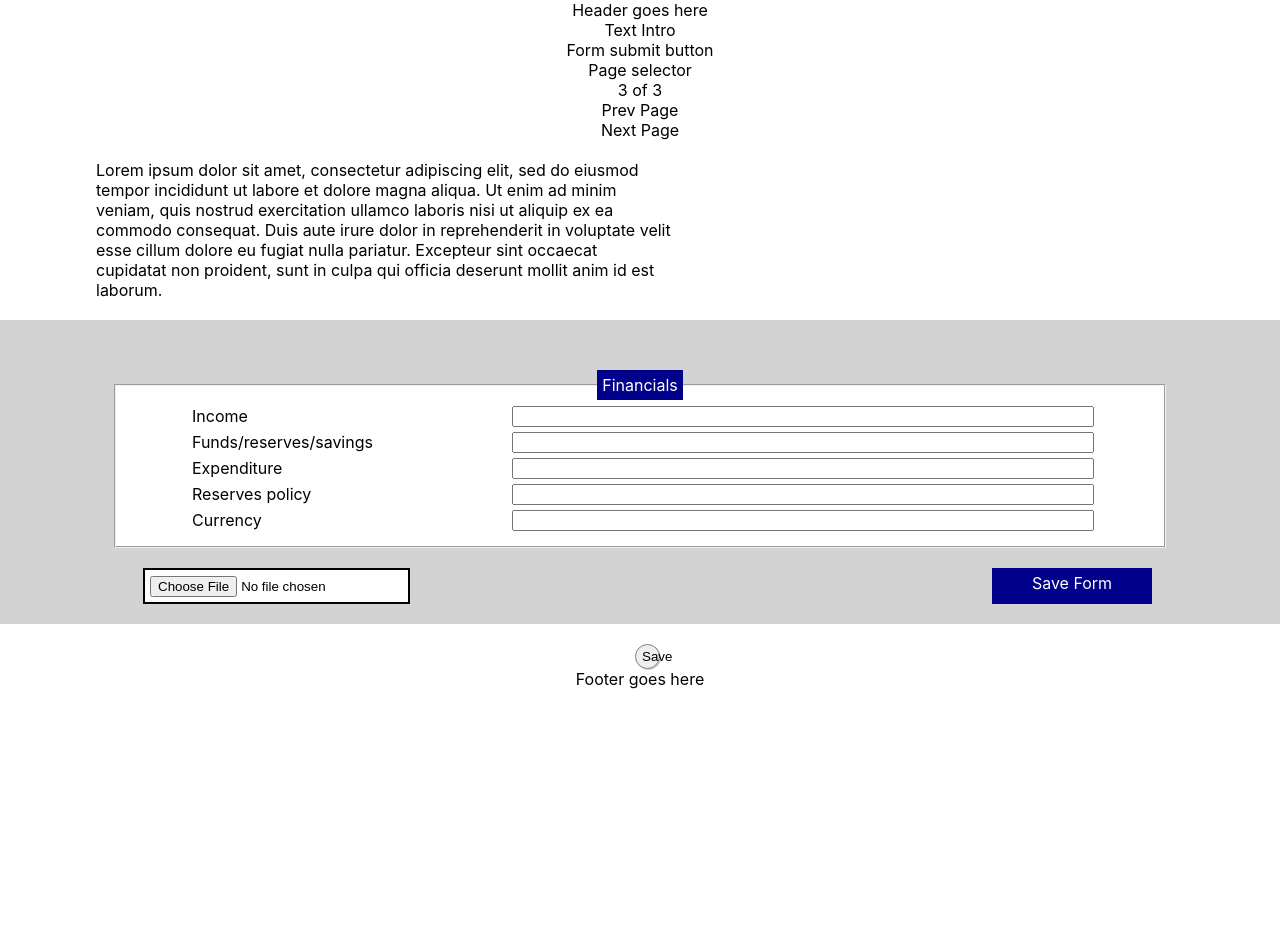
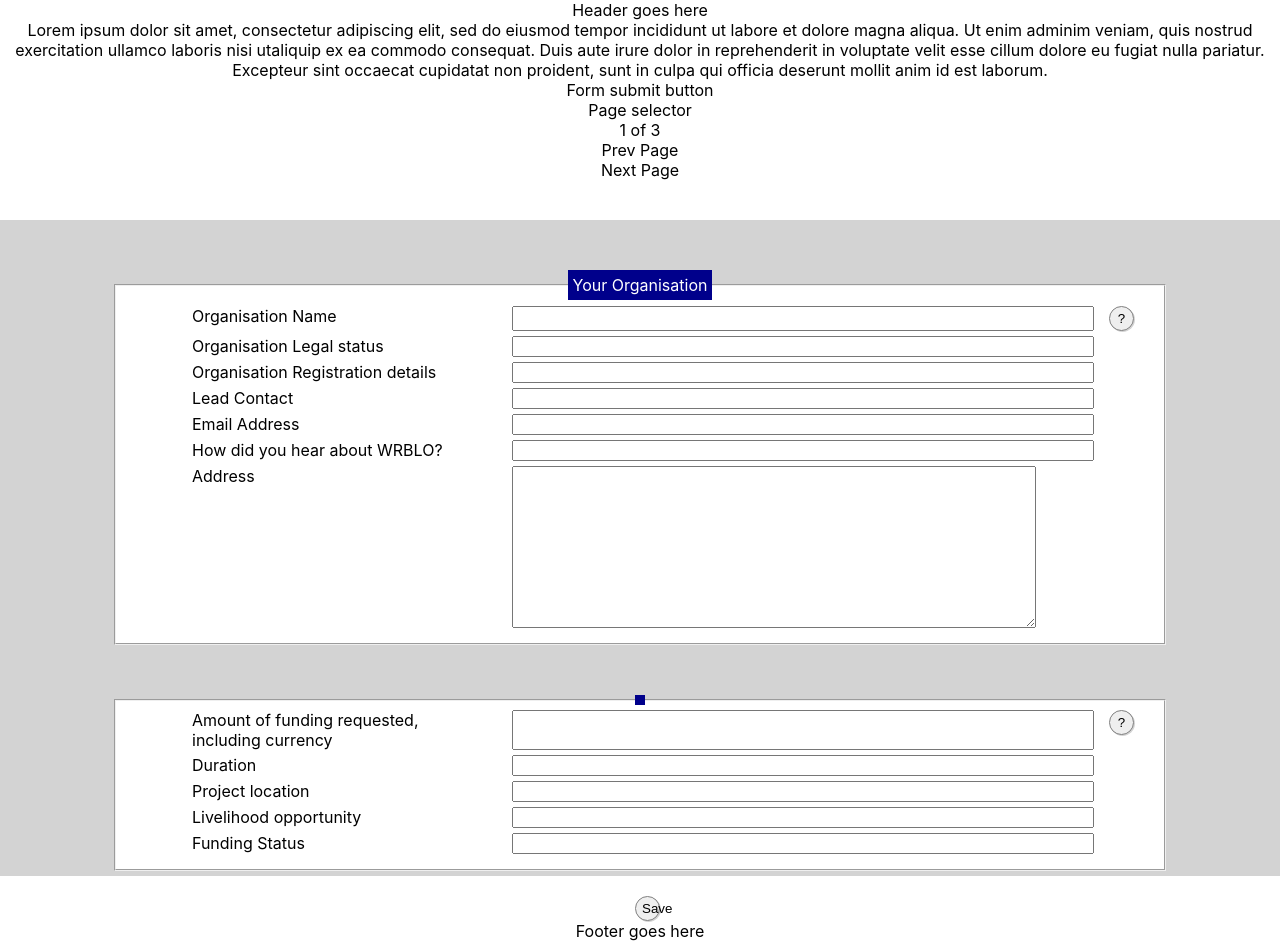
Before and after one commit to Raxxius/wrblo-apply-v2-form-test, a React (Create React App) app: page / in a window 1280 px wide. Before the commit the page ends 800 px from the top, so only its background shows below. Built offline with nearby package versions, Linux system fonts and the light colour scheme.

Commit message:
updating multipage form state

```diff
--- a/src/Components/Form.jsx
+++ b/src/Components/Form.jsx
@@ -3,21 +3,17 @@ import FormBuilder from "./FormComponents/FormBuilder";
 import FormHeader from "./FormComponents/FormHeader";
 import FormFooter from "./FormComponents/FormFooter";
 import { useState } from "react";
-import { parseData, handlePageChange } from "../Functions/formFunctions";
+import { parseData, handlePageChange, handleFormChange } from "../Functions/formFunctions";
 import { useEffect } from "react";
 
 export default function Form() {
   /* datafetch */
   const DATA = Example2;
+  const [formIntro, numberOfPages, pages] = parseData(DATA);
 
   /* state management */
-  const [formIntro, numberOfPages, pages] = parseData(DATA);
-  const [pageNumber, setPageNumber] = useState(3);
-  const [displayedPage, setDisplayedPage] = useState(pages[pageNumber-1])
-
-  useEffect(() => {
-    setDisplayedPage(pages[pageNumber-1])
-  }, [pageNumber])
+  const [formData, setFormData] = useState(DATA)
+  const [pageNumber, setPageNumber] = useState(1);
 
   return (
     <>
@@ -30,8 +26,10 @@ export default function Form() {
         pages={pages}
       />
       <FormBuilder
-        formData={displayedPage}
-        setFormData={setDisplayedPage}
+        pageNumber={pageNumber}
+        formData={formData}
+        setFormData={setFormData}
+        handleFormChange={handleFormChange}
       />
       <FormFooter />
     </>
--- a/src/Components/FormComponents/FormBuilder.jsx
+++ b/src/Components/FormComponents/FormBuilder.jsx
@@ -1,9 +1,7 @@
-import FormItem from './FormItem'
+import FormItem from "./FormItem";
 
 /**
- * format =
- *
- * expected data input from JSON
+ * format = expected data input from JSON
  *
  * array of list item:
  *
@@ -26,12 +24,12 @@ import FormItem from './FormItem'
  *
  */
 
+/* core form builder */
 
-/* core form builder */
 const FormBuilder = (props) => {
-  const formData = props.formData
-  const setFormData = props.setFormData
-  console.log(formData)
+  /** props deconstruction */
+
+  const { pageNumber, formData, setFormData, handleFormChange } = props;
 
   /* Style variables */
   const style = {
@@ -42,32 +40,8 @@ const FormBuilder = (props) => {
     padding: "20px",
   };
 
-  /* Handle Save */
-  function handleSave(pages) {
-    alert("saving application form");
-    const submitData = JSON.stringify(pages);
-    const blob = new Blob([submitData], { type: "text/plain" });
-    const url = URL.createObjectURL(blob);
-    const link = document.createElement("a");
-    link.download = "form-data.txt";
-    link.href = url;
-    link.click();
-  }
-
-  /* Handle loading data from a text file */
-  function handleLoad(e) {
-    let file = e.target.files[0];
-    let reader = new FileReader();
-    reader.readAsText(file);
-    console.log(e.target.files[0]);
-    reader.onload = function () {
-      let newForm = JSON.parse(reader.result);
-      console.log(newForm);
-      setFormData(newForm);
-    };
-  }
-
-  const formItems = formData.map((form) => {
+  /* creates an array 'formItems' that Maps data from the formData*/
+  const formItems = formData.formList[pageNumber-1].map((form) => {
     if (form.listType === "fieldset") {
       const subFormItems = form.list.map((subform) => {
         return (
@@ -77,6 +51,7 @@ const FormBuilder = (props) => {
             formData={formData}
             setFormData={setFormData}
             value={subform.formText}
+            handleFormChange={handleFormChange}
           />
         );
       });
@@ -117,7 +92,7 @@ const FormBuilder = (props) => {
           display: "flex",
           justifyContent: "space-between",
           alignItems: "center",
-          marginBottom: "20px"
+          marginBottom: "20px",
         }}
       >
         <div
@@ -126,15 +101,7 @@ const FormBuilder = (props) => {
             width: "45vw",
             textAlign: "left",
           }}
-        >
-          Lorem ipsum dolor sit amet, consectetur adipiscing elit, sed do
-          eiusmod tempor incididunt ut labore et dolore magna aliqua. Ut enim ad
-          minim veniam, quis nostrud exercitation ullamco laboris nisi ut
-          aliquip ex ea commodo consequat. Duis aute irure dolor in
-          reprehenderit in voluptate velit esse cillum dolore eu fugiat nulla
-          pariatur. Excepteur sint occaecat cupidatat non proident, sunt in
-          culpa qui officia deserunt mollit anim id est laborum.
-        </div>
+        ></div>
       </div>
       <div
         className="form-content"
@@ -145,7 +112,7 @@ const FormBuilder = (props) => {
         }}
       >
         {formItems}
-        <div
+        {/* <div
           className="save-load-button"
           style={{
             display: "flex",
@@ -189,7 +156,7 @@ const FormBuilder = (props) => {
           >
             Save Form
           </div>
-        </div>
+        </div> */}
       </div>
     </div>
   );
--- a/src/Components/FormComponents/FormItem.jsx
+++ b/src/Components/FormComponents/FormItem.jsx
@@ -1,6 +1,14 @@
-/* indivdual form component */
+
+/** indivdual form component */
 
 const FormItem = (props) => {
+  /** props deconstruction */
+  const {displayedPage, setFormData, handleFormChange} = props
+
+
+
+
+  /** If a help button is in the form data, adds one, else doesn't render */
   let helpButton = "";
 
   if (props.helpButton != undefined) {
@@ -16,7 +24,7 @@ const FormItem = (props) => {
       id={props.id}
       type={props.listType}
       maxLength={props.maxCharacter}
-        onChange={handleChange}
+      onChange={props.handleFormChange(props.setFormData)}
       value={props.value}
       style={{
         width: "40vw",
@@ -26,13 +34,15 @@ const FormItem = (props) => {
     ></input>
   );
 
+  /** Overwrites the default input box with a
+   * text area box if the list item is defined "textarea" */
   if (props.listType === "textarea") {
     input = (
       <textarea
         id={props.id}
         type={props.listType}
         maxLength={props.maxCharacter}
-          onChange={handleChange}
+        onChange={props.handleFormChange(props.setFormData)}
         value={props.value}
         style={{
           width: "40vw",
@@ -44,26 +54,12 @@ const FormItem = (props) => {
     );
   }
 
+  /** Current alert, to be fleshed out to a modal */
   function handleHelpButton() {
     alert(props.helpButton);
   }
 
-    function handleChange(event) {
-      const newFormData = props.formData.map((form) => {
-        if (form.id === event.target.id) {
-          return { ...form, formText: event.target.value };
-        } else if (form.listType === "fieldset") {
-          const subFormData = form["list"].map((subform) => {
-            if (subform.id === event.target.id)
-              return { ...subform, formText: event.target.value };
-            return subform;
-          });
-          return { ...form, list: subFormData };
-        }
-        return form;
-      });
-      props.setFormData(newFormData);
-    }
+
 
   /** core return */
   return (
@@ -93,4 +89,4 @@ const FormItem = (props) => {
   );
 };
 
-  export default FormItem
+export default FormItem;
--- a/src/Functions/formFunctions.jsx
+++ b/src/Functions/formFunctions.jsx
@@ -16,7 +16,6 @@ export function parseData(props) {
 
   return [formIntro, numberOfPages, pages];
 }
-
 
 /** Page slider function
  *
@@ -50,12 +49,11 @@ export function handlePageChange(e, setPageNumber, numberOfPages) {
  */
 
 export function handleSubmit(pages) {
-
   /* need to generate function that automates taking the page out */
-    const page1 = pages[0]
-    const page2 = pages[1]
-    const page3 = pages[2]
-    const formData = [...page1, ...page2, ...page3]
+  const page1 = pages[0];
+  const page2 = pages[1];
+  const page3 = pages[2];
+  const formData = [...page1, ...page2, ...page3];
 
   alert(
     "Please remember to attach any additional documents to the email before sending"
@@ -74,3 +72,62 @@ export function handlePageChange(e, setPageNumber, numberOfPages) {
   const mailto = `mailto:mail@gmail.com?subject=WRBLO Preliminary submit form&body=${emailBody}`;
   window.location.href = mailto;
 }
+
+/* Handle Form updates
+ *
+ * Reponse to keypress event inputing data to form
+ *
+ **/
+
+export function handleFormChange(event, setFormData) {
+
+    console.log("handle form change")
+  // setFormData((prevFormData) => {
+  //   let newFormData = []
+  //   for (let i = 0; i < prevFormData.length; i++) {
+  //     newFormData[i] = prevFormData[i].map((form) => {
+  //       if (form.id === event.target.id) {
+  //         return { ...form, formText: event.target.value };
+  //       } else if (form.listType === "fieldset") {
+  //         const subFormData = form["list"].map((subform) => {
+  //           if (subform.id === event.target.id)
+  //             return { ...subform, formText: event.target.value };
+  //           return subform;
+  //         });
+  //         return { ...form, list: subFormData };
+  //       }
+  //       return form;
+  //     });
+  //   }
+  //   return newFormData
+  // });
+}
+
+/* Handle Save
+ * To be updated
+ */
+// export function handleSave(form) {
+//   alert("saving application form");
+//   const submitData = JSON.stringify(form);
+//   const blob = new Blob([submitData], { type: "text/plain" });
+//   const url = URL.createObjectURL(blob);
+//   const link = document.createElement("a");
+//   link.download = "form-data.txt";
+//   link.href = url;
+//   link.click();
+// }
+
+/* Handle loading data from a text file
+ * To be updated
+ */
+// export function handleLoad(e) {
+//   let file = e.target.files[0];
+//   let reader = new FileReader();
+//   reader.readAsText(file);
+//   console.log(e.target.files[0]);
+//   reader.onload = function () {
+//     let newForm = JSON.parse(reader.result);
+//     console.log(newForm);
+//     setFormData(newForm);
+//   };
+// }
--- a/src/Tests/Example2.jsx
+++ b/src/Tests/Example2.jsx
@@ -1,5 +1,6 @@
 const WRBLO_PRELIMINARY = {
-  intro: "Text Intro",
+  intro:
+    "Lorem ipsum dolor sit amet, consectetur adipiscing elit, sed do eiusmod tempor incididunt ut labore et dolore magna aliqua. Ut enim adminim veniam, quis nostrud exercitation ullamco laboris nisi utaliquip ex ea commodo consequat. Duis aute irure dolor in reprehenderit in voluptate velit esse cillum dolore eu fugiat nulla pariatur. Excepteur sint occaecat cupidatat non proident, sunt in culpa qui officia deserunt mollit anim id est laborum.",
   numberOfPages: 3,
   formList: [
     [
```
Also changed, not shown: src/Components/FormComponents/FormHeader.jsx (+3 -12 lines). Lines whose indentation alone changed are shown as unchanged.
